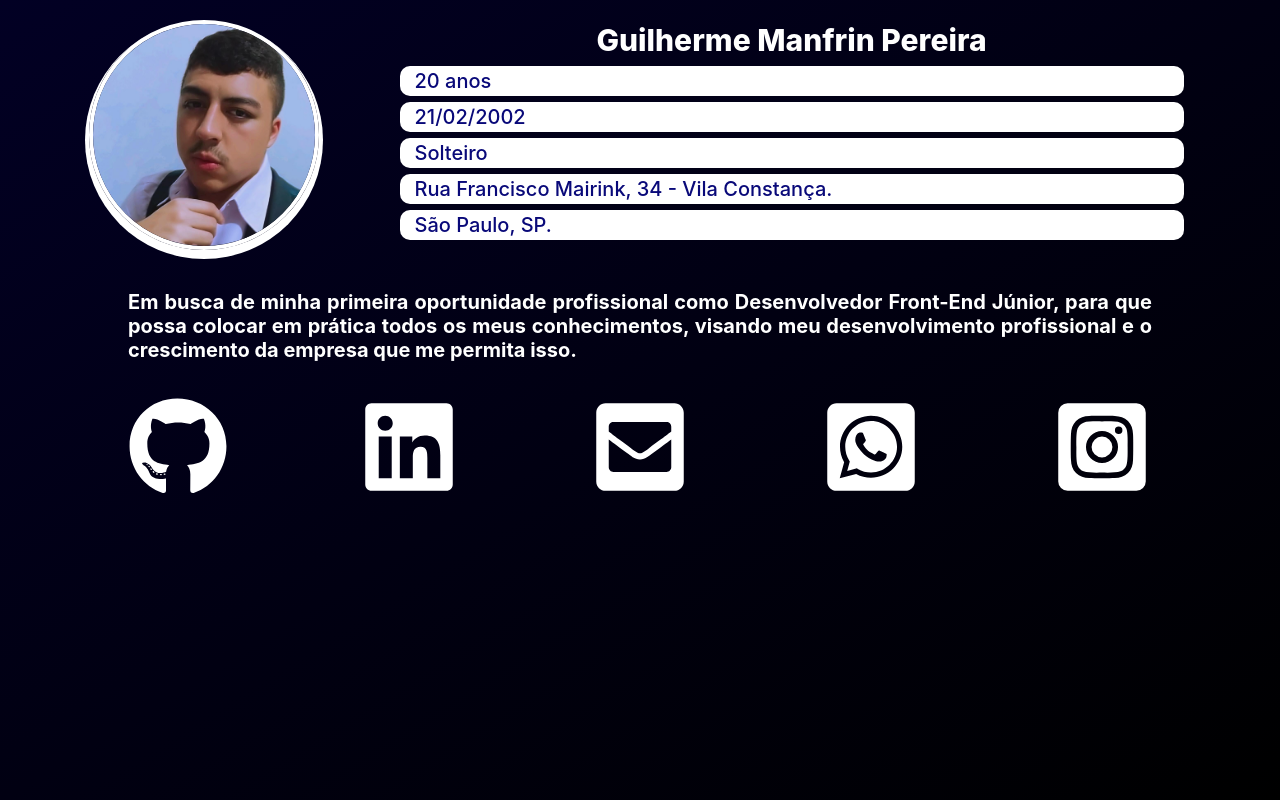
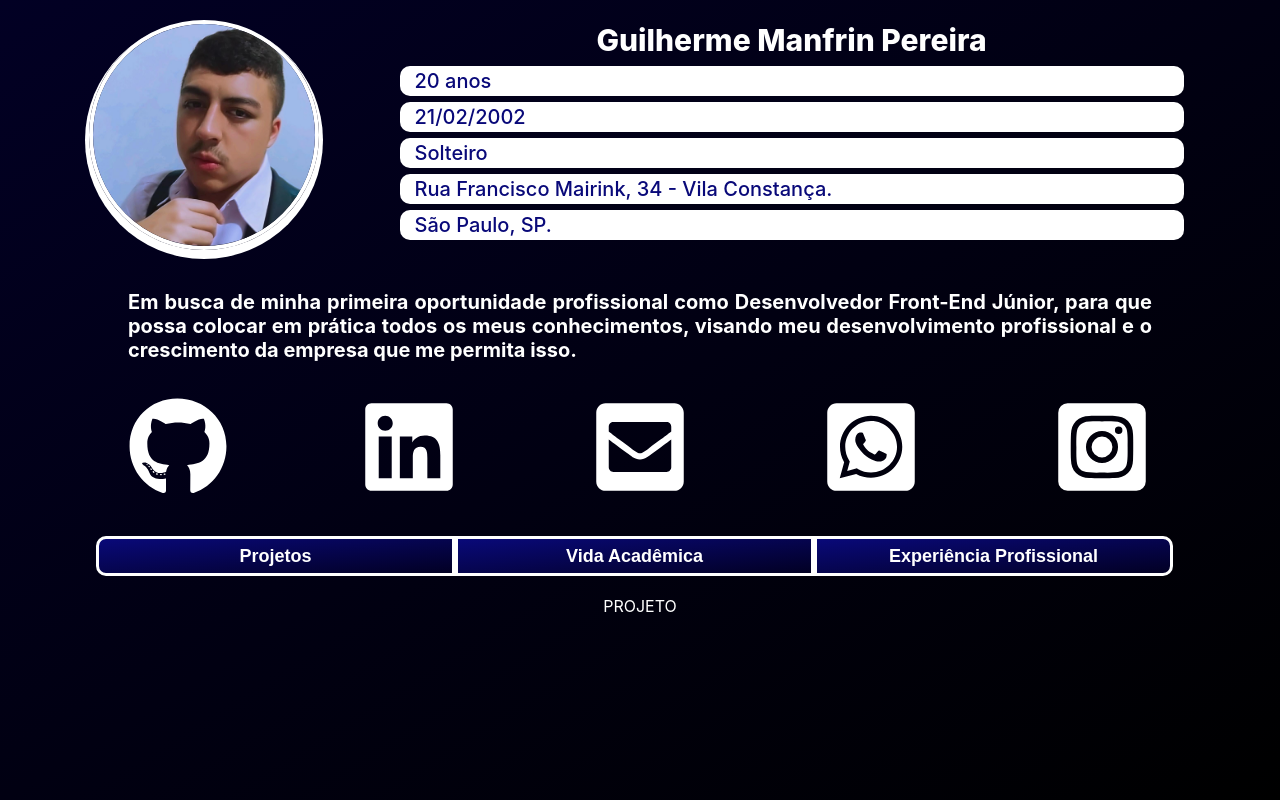
Before and after one commit to GuilhermeManfrin134/siteCurriculo, a React (Create React App) app: page / in a window 1280 px wide. Built offline with nearby package versions, Linux system fonts and the light colour scheme; the HTML template or start-up script is replaced by a standard one.

Commit message:
Criando Selecionador de Componentes

```diff
--- a/src/components/Home/index.jsx
+++ b/src/components/Home/index.jsx
@@ -1,6 +1,6 @@
 //Importando Componentes de Estilização
-import { Dado, Dados, DadosContainer, DadosLine, Description,
-    HomeContainer, ImgContainer, NomeCompleto, Redes
+import { ButtonSelection, Dado, Dados, DadosContainer, DadosLine, Description,
+    HomeContainer, ImgContainer, NomeCompleto, Redes, Selection
 } from "./styles";
 
 //Importando Icones
@@ -8,8 +8,30 @@ import { FaEnvelopeSquare, FaGithub, FaInstagramSquare, FaLinkedin, FaWhatsappSq
 
 //Importando Imagens
 import fotoPerfil from '../../assets/Foto_Perfil.jpeg';
+import { useState } from "react";
 
 export default function Home(){
+
+    const [projetos, setProjetos] = useState(true);
+    const [vidaAcademica, setVidaAcademica] = useState(false);
+    const [expProfissional, setExpProfissional] = useState(false);
+
+    function click1(){
+        setProjetos(true);
+        setVidaAcademica(false);
+        setExpProfissional(false);
+    }
+    function click2(){
+        setProjetos(false);
+        setVidaAcademica(true);
+        setExpProfissional(false);
+    }
+    function click3(){
+        setProjetos(false);
+        setVidaAcademica(false);
+        setExpProfissional(true);
+    }
+
     return(
         <HomeContainer>
             <DadosContainer>
@@ -63,6 +85,22 @@ export default function Home(){
                     <FaInstagramSquare className="instagram"/>
                 </a>
             </Redes>
+
+            <Selection>
+                <ButtonSelection onClick={click1}>Projetos</ButtonSelection>
+                <ButtonSelection onClick={click2}>Vida Acadêmica</ButtonSelection>
+                <ButtonSelection onClick={click3}>Experiência Profissional</ButtonSelection>
+            </Selection>
+
+            {
+                projetos && <div>PROJETO</div>
+            }
+            {
+                vidaAcademica && <div>VIDA ACADÊMICA</div>
+            }
+            {
+                expProfissional && <div>EXPERIÊNCIA PROFISSIONAL</div>
+            }
         </HomeContainer>
     )
 }
--- a/src/components/Home/styles.js
+++ b/src/components/Home/styles.js
@@ -194,3 +194,49 @@ export const Redes = styled.div`
         }
     }
 `;
+
+export const Selection = styled.div`
+    width: 85%;
+    height: 40px;
+    margin: 20px auto;
+    display: flex;
+    flex-wrap: wrap;
+`;
+
+export const ButtonSelection = styled.button`
+    width: 33%;
+    height: 100%;
+    text-align: center;
+    border: 3px solid #FFF;
+    background: linear-gradient(to bottom right, var(--primaryColor) 0%, rgba(2,0,36,1) 100%);
+    color: #FFF;
+    font-size: 18px;
+    font-weight: 700;
+    cursor: pointer;
+
+    transition: ease-in-out .3s;
+    -webkit-transition: ease-in-out .3s;
+    -moz-transition: ease-in-out .3s;
+
+    :hover{
+        font-size: 17px;
+        background: linear-gradient(to bottom right, rgba(2,0,36,1) 0%, var(--primaryColor) 100%);
+    }
+
+    :first-child{
+        border-radius: 10px 0 0 10px;
+    }
+    :last-child{
+        border-radius: 0 10px 10px 0;
+    }
+
+    @media screen and (max-width: 810px){
+        font-size: 14px;
+    }
+    @media screen and (max-width: 600px){
+        font-size: 12px;
+    }
+    @media screen and (max-width: 400px){
+        font-size: 10px;
+    }
+`;
```
